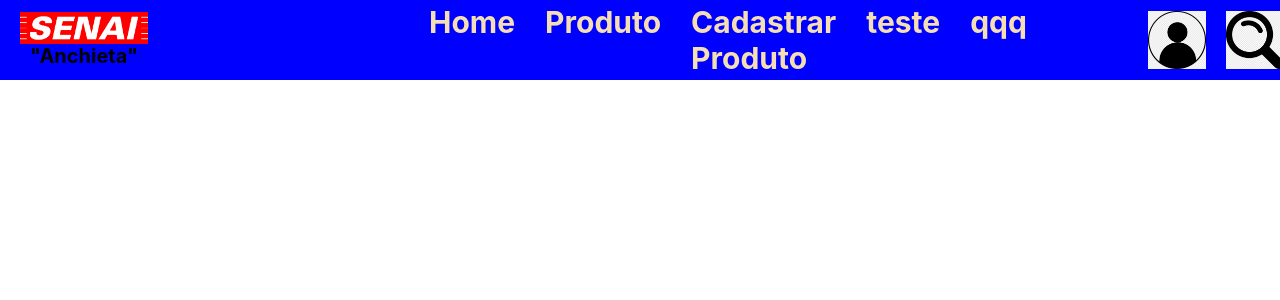
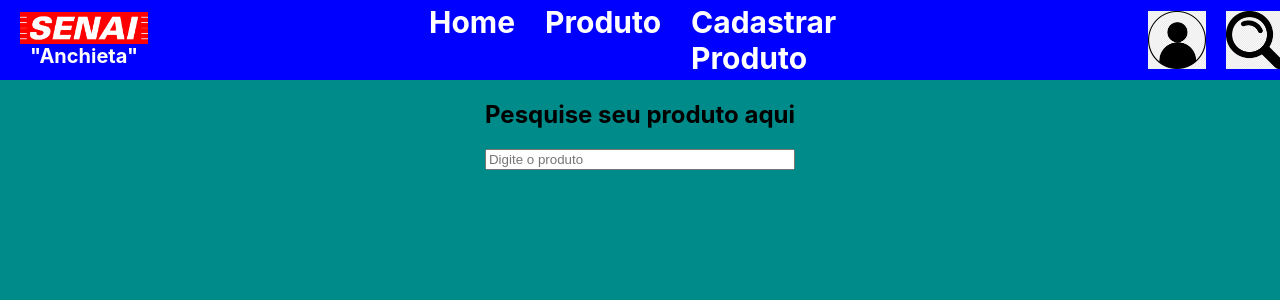
Before and after one commit to RafaelPinheiroCosta/projeto-teste, a React (Create React App) app: page / in a window 1280 px wide. Shown: the top 300 px of the page. Built offline with nearby package versions, Linux system fonts and the light colour scheme.

Commit message:
CardProduto

```diff
--- a/src/App.js
+++ b/src/App.js
@@ -1,5 +1,6 @@
 import Cabecalho from './componentes/Cabecalho/Cabecalho';
 import styled from 'styled-components';
+import Corpo from './componentes/Corpo/Corpo';
 
 const AppContainer = styled.div`
 
@@ -8,6 +9,7 @@ function App() {
   return (
     <AppContainer>
         <Cabecalho/>
+        <Corpo/>
     </AppContainer>
   );
 }
--- a/src/componentes/Cabecalho/Logo.js
+++ b/src/componentes/Cabecalho/Logo.js
@@ -16,6 +16,7 @@ const LogoContainer = styled.div`
         margin: 0;
         padding: 0;
         font-size: 20px;
+        color: white;
     }
 `
 function Logo(){
--- a/src/componentes/Cabecalho/Menu.js
+++ b/src/componentes/Cabecalho/Menu.js
@@ -1,12 +1,12 @@
 import React from "react";
 import styled from "styled-components";
 
-const textoOpcoes = ["Home", "Produto", "Cadastrar Produto", "teste", "qqq"];
+const textoOpcoes = ["Home", "Produto", "Cadastrar Produto"];
 
 const MenuConteiner = styled.ul`
      width: 40%;
     display: flex;
-    color: wheat;
+    color: white;
     li{
         list-style: none;
         font-size: 30px;
--- /dev/null
+++ b/src/componentes/Corpo/Corpo.js
@@ -0,0 +1,18 @@
+import React from "react";
+import styled from "styled-components";
+import Pesquisa from "./Pesquisa";
+
+const CorpoContainer = styled.main`
+    background-color: darkcyan;
+    height: 90vh;
+    display: flex;
+    justify-content: center;
+`
+function Corpo(){
+    return(
+        <CorpoContainer>
+            <Pesquisa/>
+        </CorpoContainer>
+    );
+}
+export default Corpo;
--- /dev/null
+++ b/src/componentes/Corpo/Pesquisa.js
@@ -0,0 +1,26 @@
+import React from "react";
+import styled from "styled-components";
+import { useState } from "react";
+
+const PesquisaContainer = styled.section`
+    margin: 0;
+    display: flex;
+    flex-direction: column;
+`
+function Pesquisa(){
+    const [produtoDigitado, setProdutoDigitado] = useState('');
+
+    return(
+        <PesquisaContainer>
+            <h2>Pesquise seu produto aqui</h2>
+            <input
+                placeholder="Digite o produto"
+                onBlur={evento => setProdutoDigitado(
+                    evento.target.value
+                )}
+            />
+            <p>{produtoDigitado}</p>
+        </PesquisaContainer>
+    );
+}
+export default Pesquisa
```
Also changed, not shown: src/componentes/Corpo/CardProduto.js (added, +24 -0 lines), src/produtosCadastrados.js (added, +7 -0 lines).
